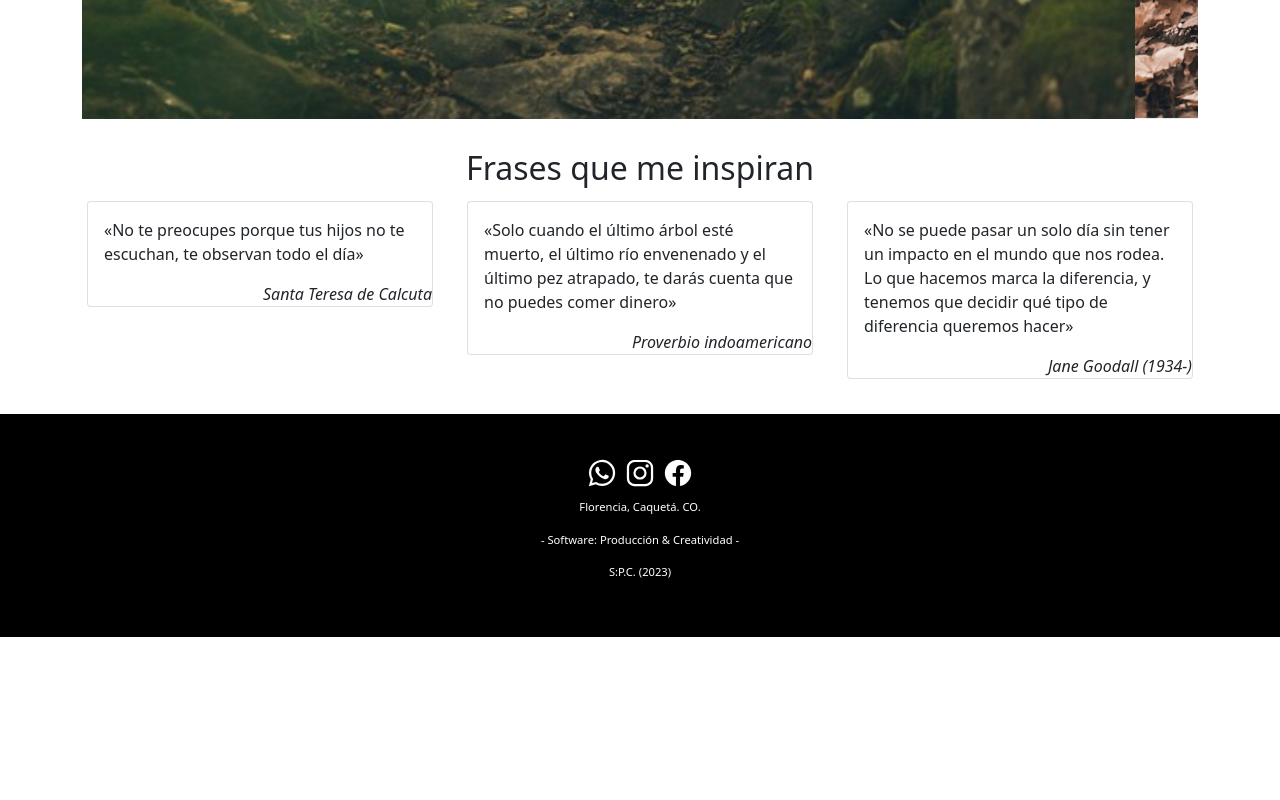
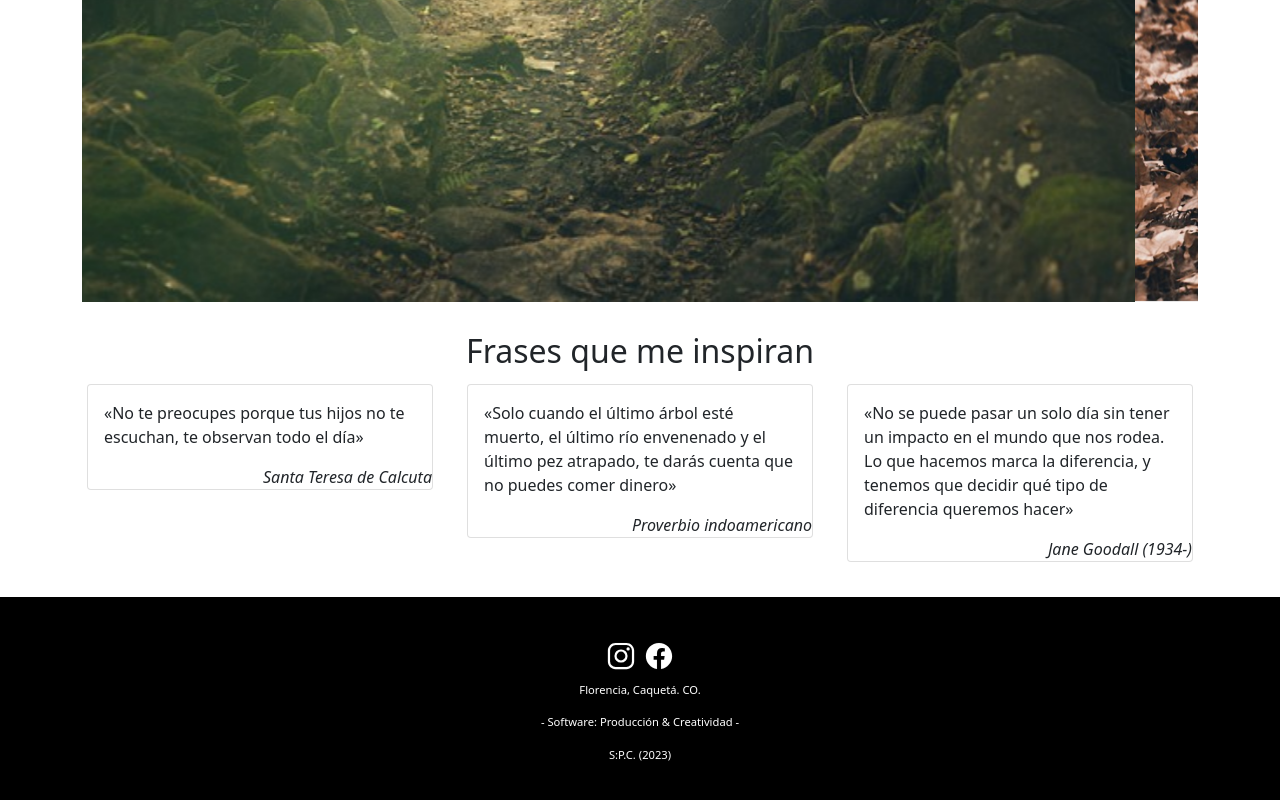
Before and after one commit to wilmernet/PreEntrega3-Patinio, a website: page html/acerca-de.html in a window 1280 px wide. Shown: the part 1822-2622 px from the top of the page. Before the commit the page ends 2459 px from the top, so only its background shows below. Drawn offline with nearby package versions, Linux system fonts and the light colour scheme; files whose address does not match are found by name.

Commit message:
correccion footer y nav

```diff
--- a/html/acerca-de.html
+++ b/html/acerca-de.html
@@ -8,7 +8,7 @@
     <link rel="stylesheet" href="../css/style.css">
 </head>
 <body>
-  <!-- <header>
+  <header>
     <div class="container-fluid">
       <div class="row">
         <nav class="navbar navbar-expand-lg navbar-dark bg-dark">
@@ -42,7 +42,7 @@
         </nav>
       </div>
     </div>
-  </header> -->
+  </header>
 
     <main>
       <!-- Prologo del Acerca de Emmy -->
@@ -154,9 +154,8 @@
         <div class="row">
           <div class="col text-start">
             <div class="redes text-center">
-              <a class="text-decoration-none" href="#"> <ion-icon name="logo-whatsapp"></ion-icon> </a>
-              <a class="text-decoration-none" href="#"> <ion-icon name="logo-instagram"></ion-icon> </a>
-              <a class="text-decoration-none" href="#"> <ion-icon name="logo-facebook"></ion-icon> </a>
+              <a class="text-decoration-none" href="https://www.instagram.com/emmyjohannacruz/"> <ion-icon name="logo-instagram"></ion-icon> </a>
+              <a class="text-decoration-none" href="https://www.facebook.com/ejcruztrujillo/"> <ion-icon name="logo-facebook"></ion-icon> </a>
             </div>
             <p class="text-center fw-lighter">Florencia, Caquetá. CO.</p>
             <p class="text-center text-center">- Software: Producción & Creatividad -</p>
@@ -166,7 +165,7 @@
         </div>
       </div>
     </footer>
-    <script src="./js/bootstrap.js"></script>
+    <script src="../js/bootstrap.js"></script>
     <script type="module" src="https://unpkg.com/ionicons@7.1.0/dist/ionicons/ionicons.esm.js"></script>
     <script nomodule src="https://unpkg.com/ionicons@7.1.0/dist/ionicons/ionicons.js"></script>
 </body>
```
Also changed, not shown: html/contacto.html (+3 -4 lines), html/equipo.html (+3 -4 lines), html/productos.html (+3 -4 lines).
